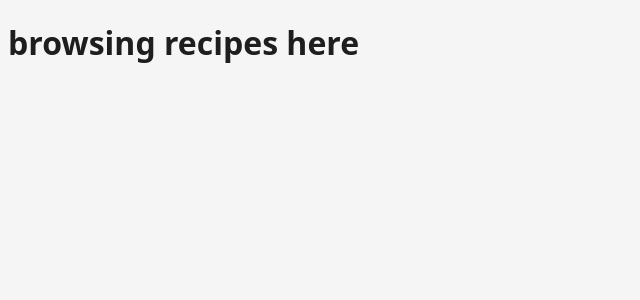
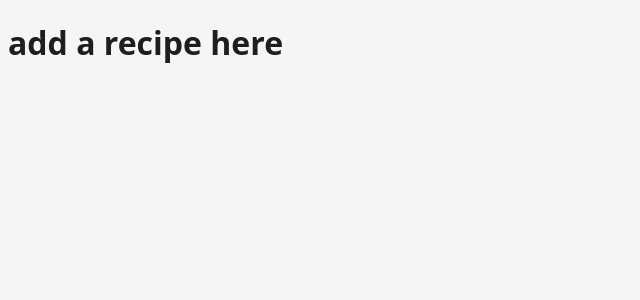
Before and after one commit to bea94k/hat-menu-v0.2, a React (Vite) app in the folder hat-menu/: page /add-recipe in a window 1280 px wide. Shown: the top 300 px of the page, without its empty margins (0-640 px from the left). Built offline with nearby package versions, Linux system fonts and the light colour scheme.

Commit message:
Add router, create basic routes

```diff
--- a/hat-menu/package.json
+++ b/hat-menu/package.json
@@ -11,7 +11,8 @@
   },
   "dependencies": {
     "react": "^19.1.1",
-    "react-dom": "^19.1.1"
+    "react-dom": "^19.1.1",
+    "react-router": "^7.8.2"
   },
   "devDependencies": {
     "@eslint/js": "^9.33.0",
--- a/hat-menu/src/App.tsx
+++ /dev/null
@@ -1,9 +0,0 @@
-import RecipesPage from './pages/RecipesPage'
-
-function App() {
-  return (
-    <RecipesPage />
-  )
-}
-
-export default App
--- a/hat-menu/src/main.tsx
+++ b/hat-menu/src/main.tsx
@@ -1,10 +1,19 @@
 import { StrictMode } from 'react'
 import { createRoot } from 'react-dom/client'
+import { BrowserRouter, Route, Routes } from "react-router";
 import './styles/index.css'
-import App from './App.tsx'
+import RecipesPage from './pages/RecipesPage.tsx';
+import AddRecipePage from './pages/AddRecipePage.tsx';
+import CreateMenuPage from './pages/CreateMenuPage.tsx';
 
 createRoot(document.getElementById('root')!).render(
   <StrictMode>
-    <App />
+    <BrowserRouter>
+      <Routes>
+                  <Route index element={<RecipesPage />} />
+                  <Route path="add-recipe" element={<AddRecipePage />} />
+                  <Route path="create-menu" element={<CreateMenuPage />} />
+              </Routes>
+    </BrowserRouter>
   </StrictMode>,
 )
```
Also changed, not shown: 2 other files (tests, documents, lock files or other folders).
